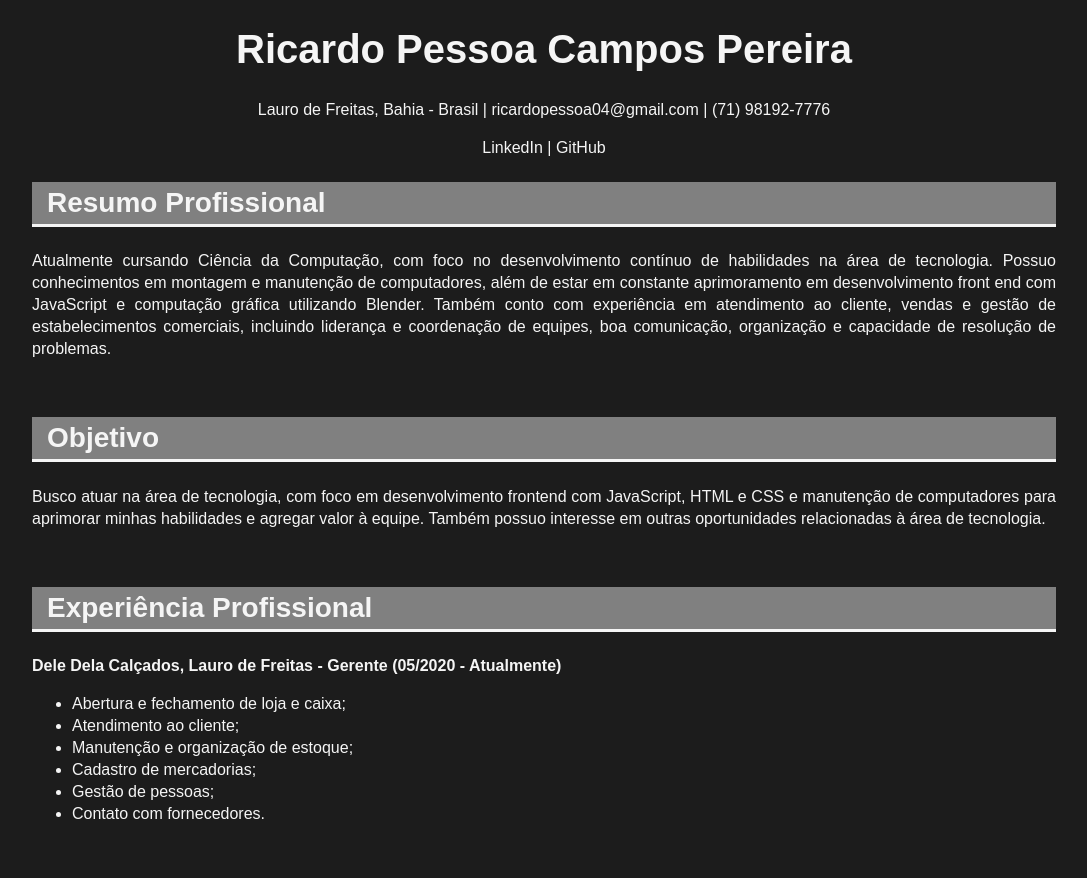
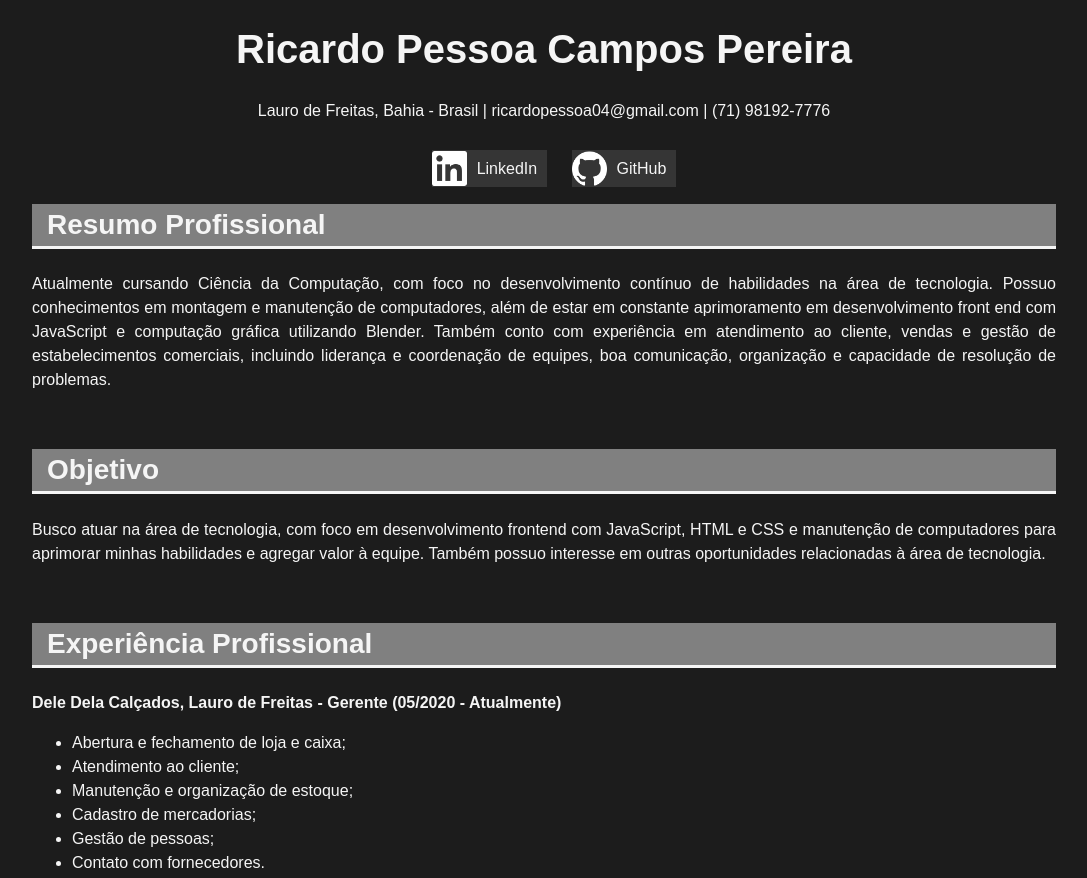
Before and after one commit to RicardoPCP/testeCurriculo-HTML, a plain HTML site: page index.html in a window 1280 px wide. Shown: the top 878 px of the page, without its empty margins (96-1183 px from the left). Drawn offline with Linux system fonts and the light colour scheme.

Commit message:
Add files via upload

```diff
--- a/CSScurriculo.css
+++ b/CSScurriculo.css
@@ -3,6 +3,10 @@ body{
     margin:auto;
     width: 80%;
     font-family: Arial, Helvetica, sans-serif;
+    /*background-image: url(imagemcurriculo/githublogo.png);
+    background-repeat:no-repeat;
+    background-size: 1000px;
+    background-attachment:fixed; teste de background*/
 }
 
 h1{
@@ -18,16 +22,12 @@ h2{
 p, ul{
     text-align:justify;
     color: whitesmoke;
-    line-height: 22px;
+    line-height: 1.5;
 }
 
 a:visited, a:link, a{
     color: whitesmoke;
     text-decoration:none;
-}
-
-a:hover{
-    text-decoration:underline;
 }
 
 .centro{
@@ -39,3 +39,30 @@ a:hover{
     border-bottom: 3px solid whitesmoke;
     padding: 5px 5px 5px 15px;
 }
+
+.menu{
+    text-align: center;
+}
+
+.menu li{
+    list-style: none;
+    display: inline-block;
+    padding-right: 20px;
+}
+
+.menu a{
+    background-color: rgb(53, 53, 53);
+    padding: 10px;
+}
+
+.menu a:hover{
+    background-color:rgb(101, 101, 101);
+    text-decoration:underline;
+}
+
+.img-logo{
+    width:35px;
+    position: relative;
+    top:12px;
+    right:10px;
+}
--- a/index.html
+++ b/index.html
@@ -11,7 +11,12 @@
 <body>
     <h1 class="centro"> Ricardo Pessoa Campos Pereira</h1>
     <p class="centro">Lauro de Freitas, Bahia - Brasil | ricardopessoa04@gmail.com | (71) 98192-7776</p>
-        <p class="centro"><a href="https://www.linkedin.com/in/ricardo-pessoa-215923372" target="blank">LinkedIn</a> | <a href="https://github.com/RicardoPCP" target="blank">GitHub</a></p>
+        <!--<p class="centro"><a href="https://www.linkedin.com/in/ricardo-pessoa-215923372" target="blank">LinkedIn</a> | <a href="https://github.com/RicardoPCP" target="blank">GitHub</a></p>-->
+
+    <ul class= menu>
+    <li><a href="https://www.linkedin.com/in/ricardo-pessoa-215923372" target="blank"><img src="imagemcurriculo/linkedinlogo.webp" class="img-logo" alt="logo linkedin">LinkedIn</a></li>
+    <li><a href="https://github.com/RicardoPCP" target=blank><img src="imagemcurriculo/githublogo.png" class="img-logo" alt="logo github">GitHub</a></li>
+    </ul>
 
     <h2 class="bordacinza">Resumo Profissional</h2>
     <p> Atualmente cursando Ciência da Computação, com foco no desenvolvimento contínuo de habilidades na área de tecnologia. Possuo conhecimentos em montagem e manutenção de computadores, além de estar em constante aprimoramento em desenvolvimento front end com JavaScript e computação gráfica utilizando Blender. Também conto com experiência em atendimento ao cliente, vendas e gestão de estabelecimentos comerciais, incluindo liderança e coordenação de equipes, boa comunicação, organização e capacidade de resolução de problemas.</p>
@@ -58,4 +63,5 @@
     <h2 class="bordacinza">Idiomas</h2>
     <ul> <li>Inglês (Intermédiario) - Autodidata.</li></ul>
 </body>
+
 </html>
```
Also changed, not shown: imagemcurriculo/githublogo.png (added), imagemcurriculo/linkedinlogo.webp (added).
